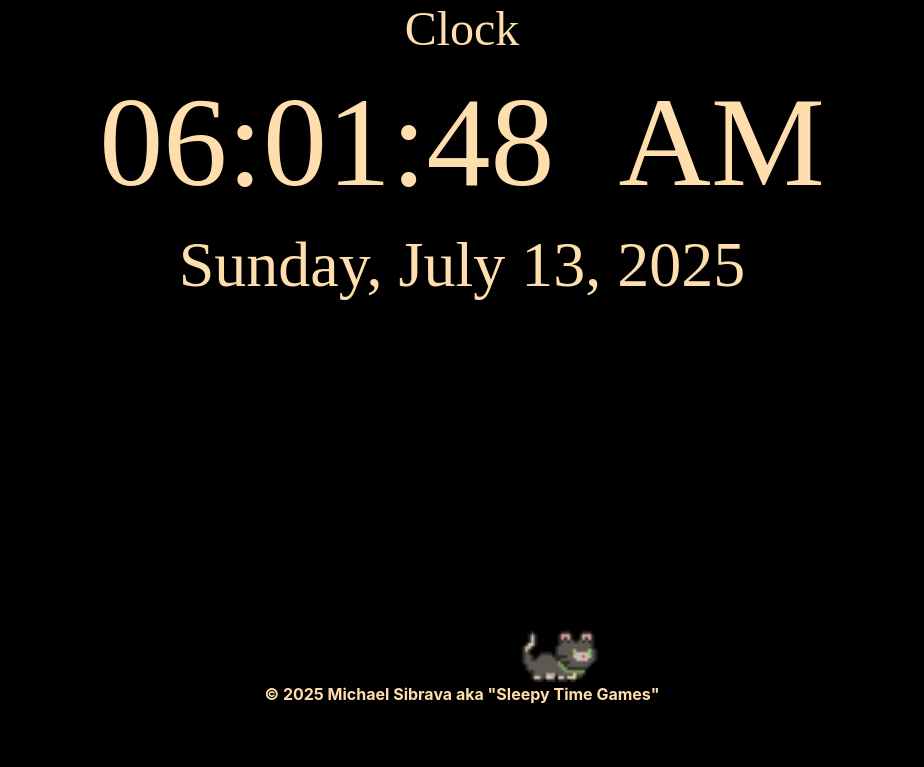
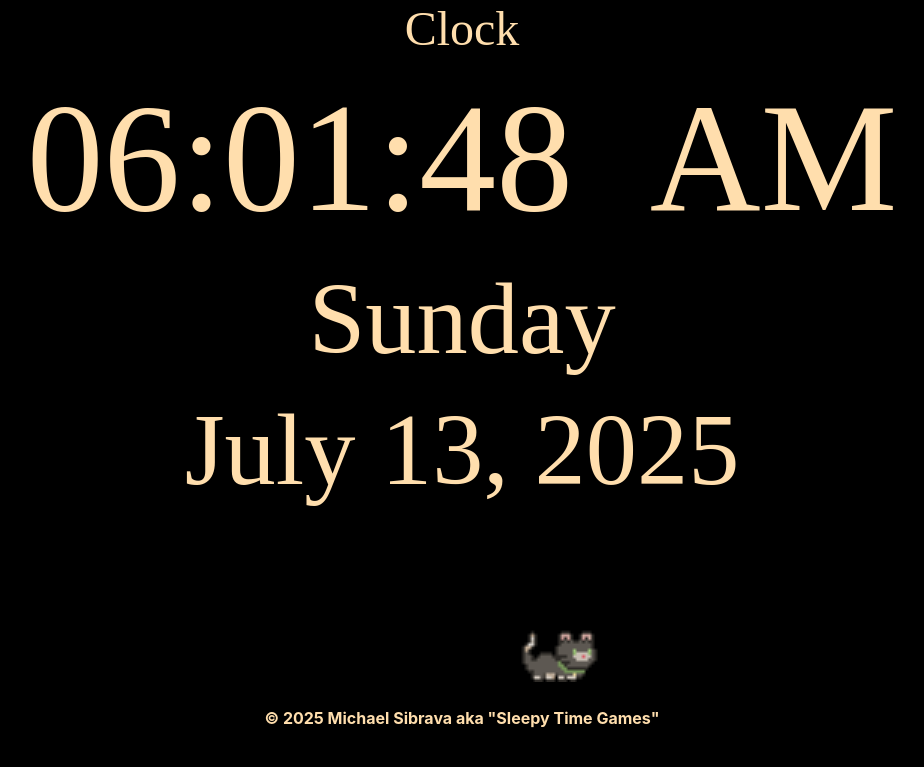
Before and after one commit to psynut/SleepTime, a PHP site: page /clock.html in a window 1280 px wide. Shown: the top 767 px of the page, without its empty margins (178-1102 px from the left). Run offline with PHP 8.4, Linux system fonts and the light colour scheme; some libraries are stand-ins or nearby versions; some web fonts are replaced.

Commit message:
Made larger text

```diff
--- a/clock.css
+++ b/clock.css
@@ -17,13 +17,13 @@ h1{
 
 h4{
  font-family: 'Sometype Mono';
- font-size: clamp(1.5em, 10vw, 200px);
+ font-size: clamp(1.5em, 12vw, 200px);
  text-align: center;
 }
 
 h5{
  font-family: 'Sometype Mono';
- font-size: clamp(1.5em, 5vw, 180px);
+ font-size: clamp(1.5em, 08vw, 180px);
  text-align: center;
 }
 
--- a/clock.html
+++ b/clock.html
@@ -24,7 +24,8 @@
 <h1>Clock</h1>
 <div class = "display">
   <h4><span class="hour">00</span>:<span class="minutes">00</span>:<span class="seconds">00</span>&nbsp;&nbsp;<span class="clock-ampm">AM</span></h4>
-  <h5><span class="dayofweek">WEEKDAY</span>,&nbsp;<span class="month">MONTH</span>&nbsp;<span class="dateday">00</span>, <span class="year">9999</span></h5>
+  <h5><span class="dayofweek">WEEKDAY</span></h5>
+  <h5><span class="month">MONTH</span>&nbsp;<span class="dateday">00</span>, <span class="year">9999</span></h5>
 </div>
 <div>
 <img class ="running-image pixel-shift-y" src="images/Cat/BlackCat00.png" height="96">
@@ -39,7 +40,7 @@
 </body>
 
 <footer>
-  <div class="clear-after-five">
+  <div class="clear-after-five pt-4">
     © <span class="copyrightdate">2021</span> Michael Sibrava aka "Sleepy Time Games"
     </div>
 
```
